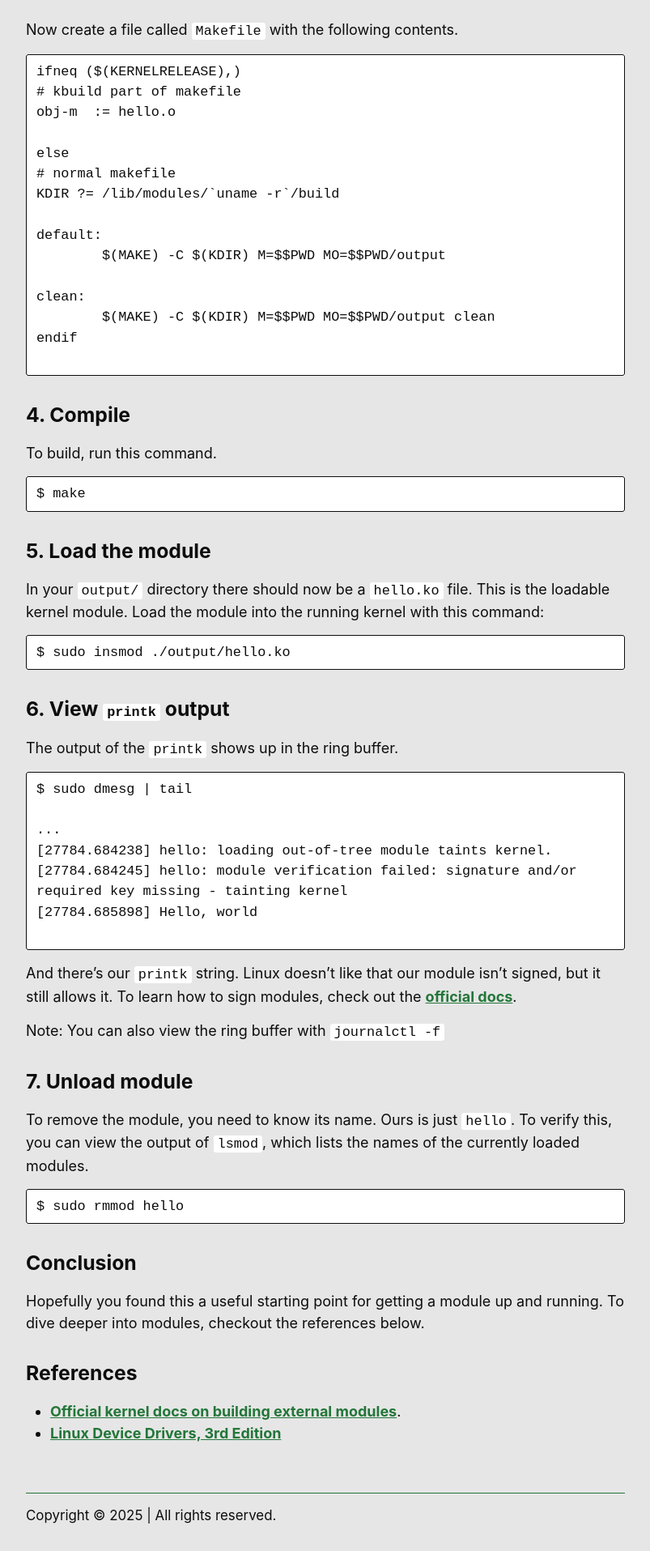
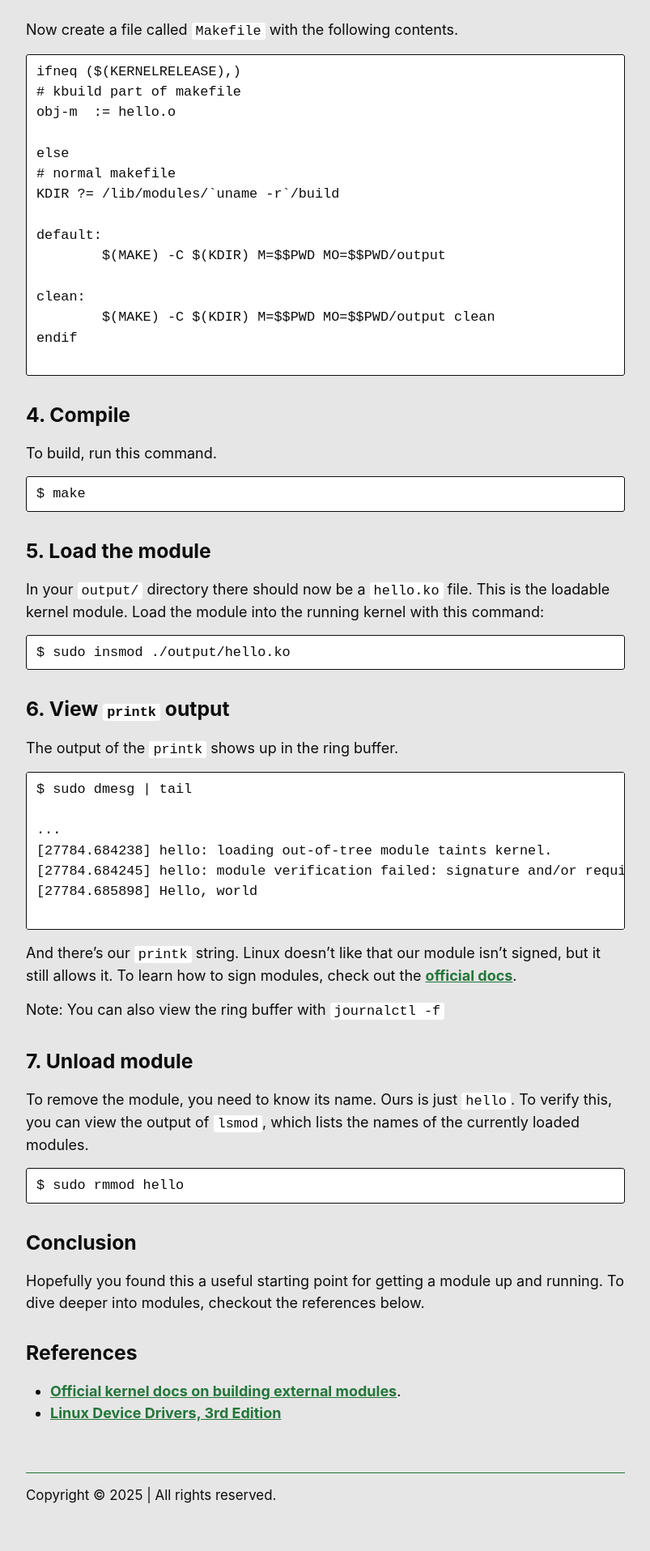
Before and after one commit to sfsutherland/sfsutherland.github.io, a Jekyll site: the page built from _posts/2025-11-16-kernel-module-hello-world.markdown, in a window 1280 px wide. Shown: the part 1352-3267 px from the top of the page at 81% size, without its empty margins (238-1041 px from the left). Built offline with Jekyll 4.4.1, drawn with Linux system fonts in a browser that asks for light colours; after the commit the page ends 3241 px from its top, so only the background shows below that.

Commit message:
media query for smaller screens

```diff
--- a/_sass/minima/_base.scss
+++ b/_sass/minima/_base.scss
@@ -161,11 +161,10 @@ pre {
     border: 0;
     padding-right: 0;
     padding-left: 0;
-    white-space: pre-wrap;
+    white-space: pre;
     word-break: break-word;
   }
 }
-
 
 
 /**
@@ -183,6 +182,13 @@ pre {
   @include media-query($on-laptop) {
     max-width: -webkit-calc(#{$content-width} - (#{$spacing-unit}));
     max-width:         calc(#{$content-width} - (#{$spacing-unit}));
+    padding-right: $spacing-unit / 2;
+    padding-left: $spacing-unit / 2;
+  }
+
+  @include media-query($on-palm) {
+    max-width: -webkit-calc(100% - (#{$spacing-unit}));
+    max-width:         calc(100% - (#{$spacing-unit}));
     padding-right: $spacing-unit / 2;
     padding-left: $spacing-unit / 2;
   }
```
